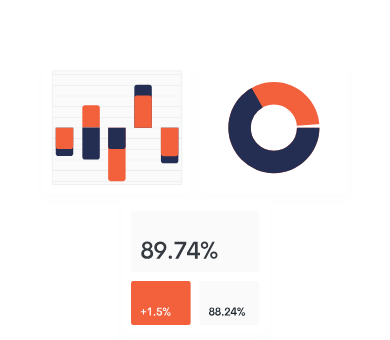
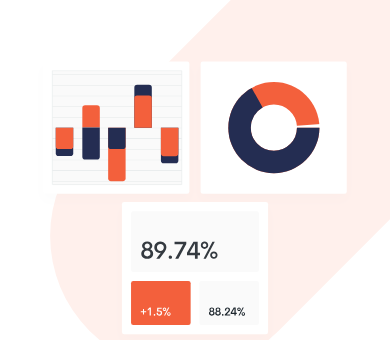
Before and after one commit to MarioBanovac/manage-landing-page, a website: page src/index.html in a window 390 px wide. Shown: the part 80-420 px from the top of the page. Drawn offline with nearby package versions, Linux system fonts and the light colour scheme.

Commit message:
added main background svg

```diff
--- a/src/input.css
+++ b/src/input.css
@@ -20,6 +20,13 @@
     background:white;
     border:4px solid var(--brightRed);
   }
+
+body{
+  background-image: url('../images/bg-tablet-pattern.svg');
+  background-repeat: no-repeat;
+  background-size: 800px;
+  background-position: 90% -25%;
+}
 
 .menu-btn__hamburger{
   transition: transform .3s ease-in-out;
@@ -57,20 +64,17 @@
 }
 
 
-
-  /* CTA section background */
-
-    /* Desktop */
-
   #cta{
     background-image: url('../images/bg-simplify-section-desktop.svg');
     background-repeat: no-repeat;
-    /* background-position: 50% 10%; */
   }
 
-    /* Mobile  */
 
 @media screen and (max-width:1024px){
+  body{
+    background-position: 50px -50px;
+    background-size: 500px;
+  }
   #cta{
     background-image:url('../images/bg-simplify-section-mobile.svg');
     background-repeat: no-repeat;
--- a/src/script.js
+++ b/src/script.js
@@ -1,5 +1,4 @@
 const swiper = new Swiper(".swiper", {
-  // Optional parameters
   direction: "horizontal",
   breakpoints: {
     1024: {
```
Also changed, not shown: css/main.css.
